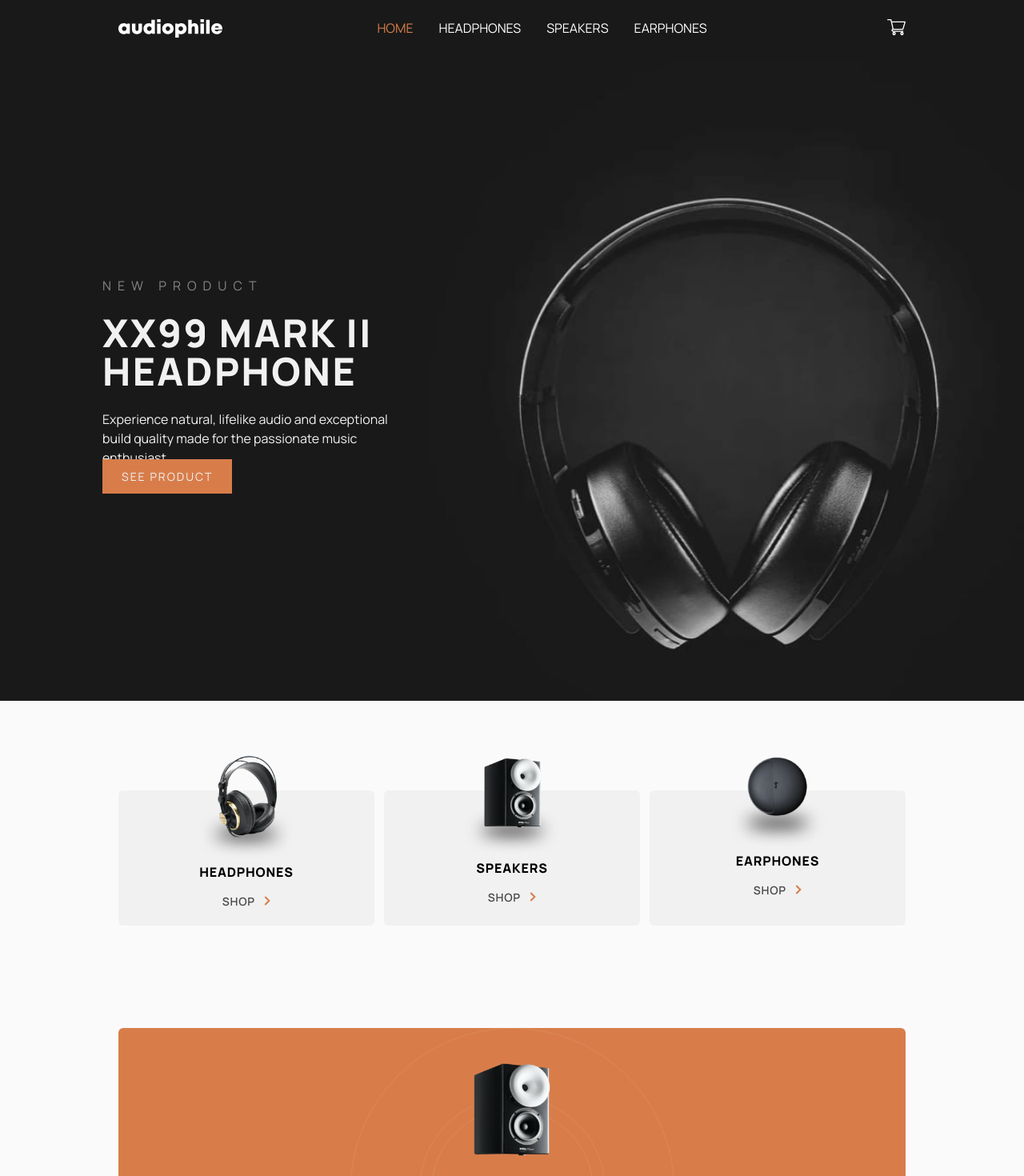
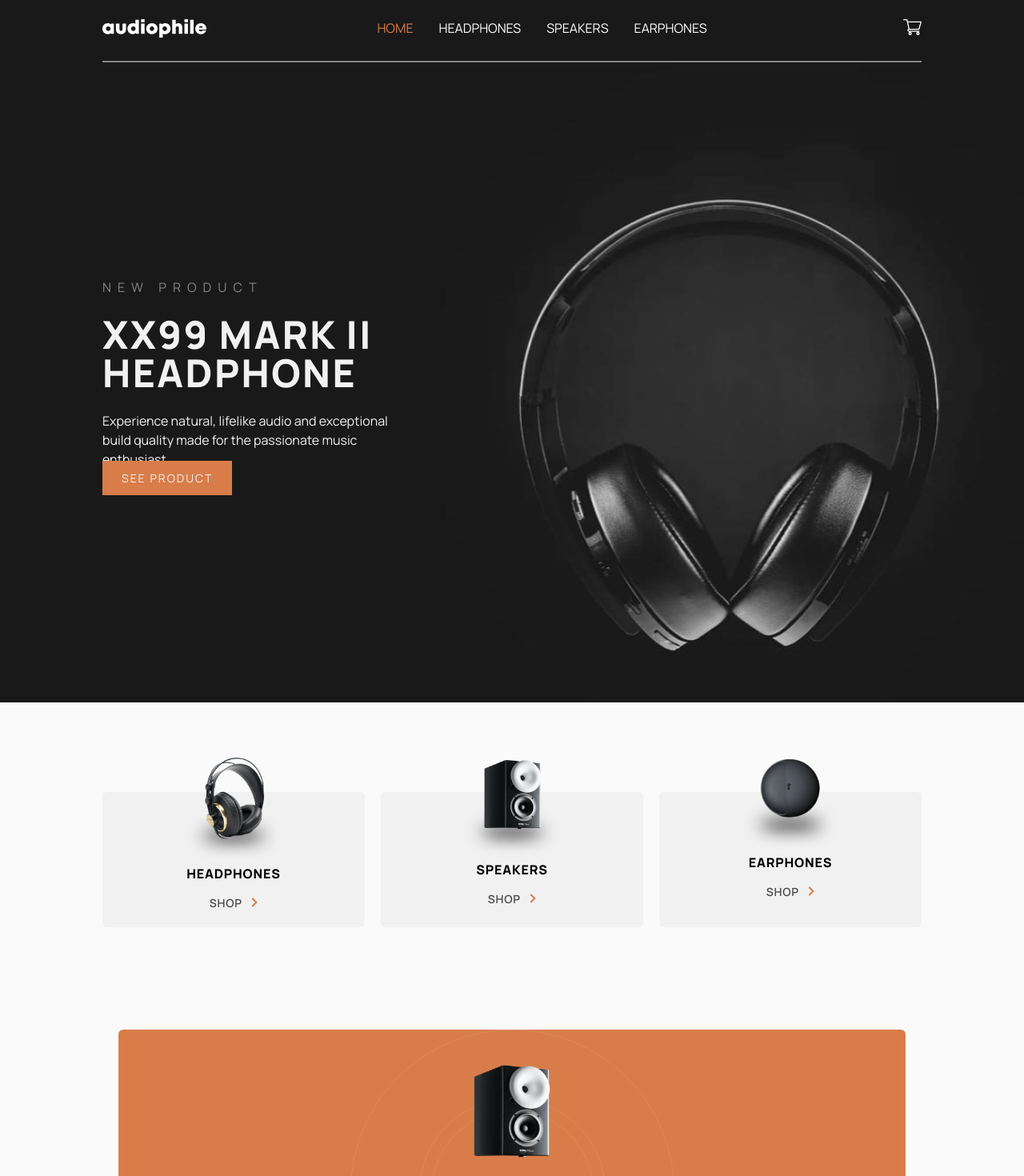
Before and after one commit to remilekun-hub/audiophiile, a Next.js app: page / in a window 1280 px wide. Shown: the top 1470 px of the page at 80% size. Built offline with nearby package versions, Linux system fonts and the light colour scheme.

Commit message:
fixed nav and below padding and border

```diff
--- a/src/components/Nav.js
+++ b/src/components/Nav.js
@@ -3,7 +3,8 @@ import Link from "next/link";
 
 function Nav() {
   return (
-    <div className="mx-auto px-5 xs:px-8 md:px-11 lg:px-5  max-w-screen-lg  pt-24 md:pt-28 pb-14 md:pb-24 flex flex-col md:flex-row space-y-14 md:space-y-0 md:space-x-3">
+    <section className="px-5 xs:px-8 md:px-11 lg:px-5">
+      <div className="mx-auto   max-w-screen-lg  pt-24 md:pt-28 pb-14 md:pb-24 flex flex-col md:flex-row space-y-14 md:space-y-0 md:space-x-4 lg:space-x-5">
         <figure className="bg-gray snav flex flex-col items-center rounded-md pb-5 cursor-pointer md:basis-1/3 snav">
           <img
             src="/assets/shared/desktop/imageheadphones.png"
@@ -58,6 +59,7 @@ function Nav() {
           </Link>
         </figure>
       </div>
+    </section>
   );
 }
 
--- a/src/components/Navbar.js
+++ b/src/components/Navbar.js
@@ -31,11 +31,21 @@ function Navbar() {
 
   return (
     <header
-      className={`w-full  h-full sticky top-0 z-[30] ${
+      className={`w-full  h-full sticky top-0 z-[30] px-5 xs:px-8 md:px-11 lg:px-5 ${
         router.pathname === "/" ? "bg-black/[0.9]" : "bg-black"
       }`}
     >
-      <nav className=" mx-auto px-5 xs:px-8 md:px-11 lg:px-5 max-w-screen-lg flex justify-between py-6">
+      <nav
+        className={`mx-auto
+        max-w-screen-lg
+        flex
+        justify-between
+        py-6
+      ${
+        router.pathname === "/" &&
+        "border-2 border-t-0 border-solid border-x-0 border-gray/50"
+      }`}
+      >
         <div
           className="border-none cursor-pointer lg:hidden"
           role="menu button"
@@ -82,9 +92,6 @@ function Navbar() {
           )}
         </div>
       </nav>
-      {/* {router.pathname === "/" && (
-        <hr className="max-w-screen-lg mx-auto w- bg-gray/90" />
-      )} */}
     </header>
   );
 }
```
Lines whose indentation alone changed are shown as unchanged.
